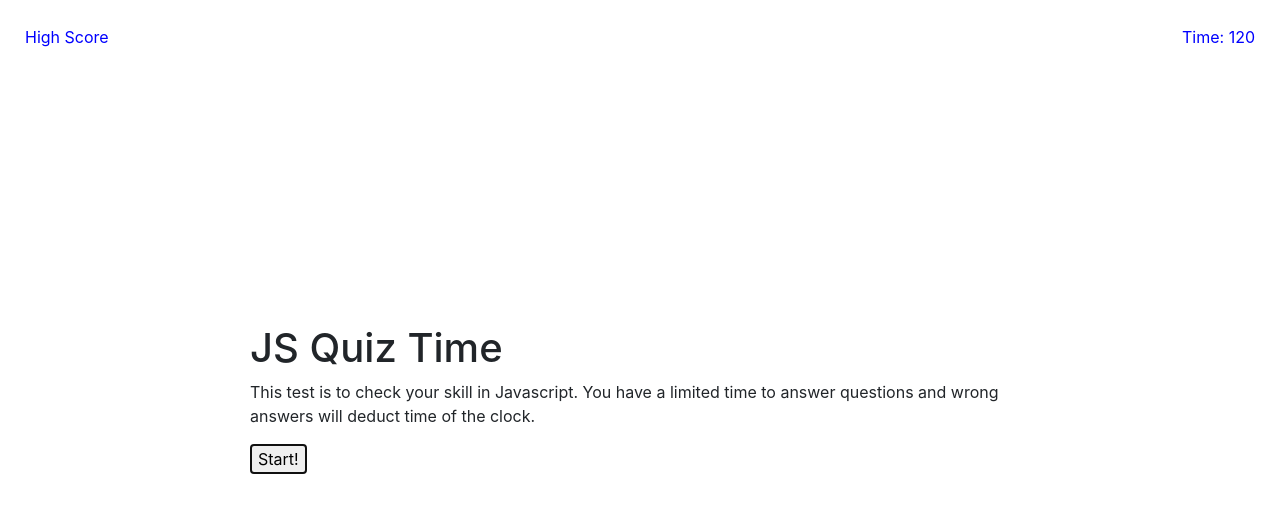
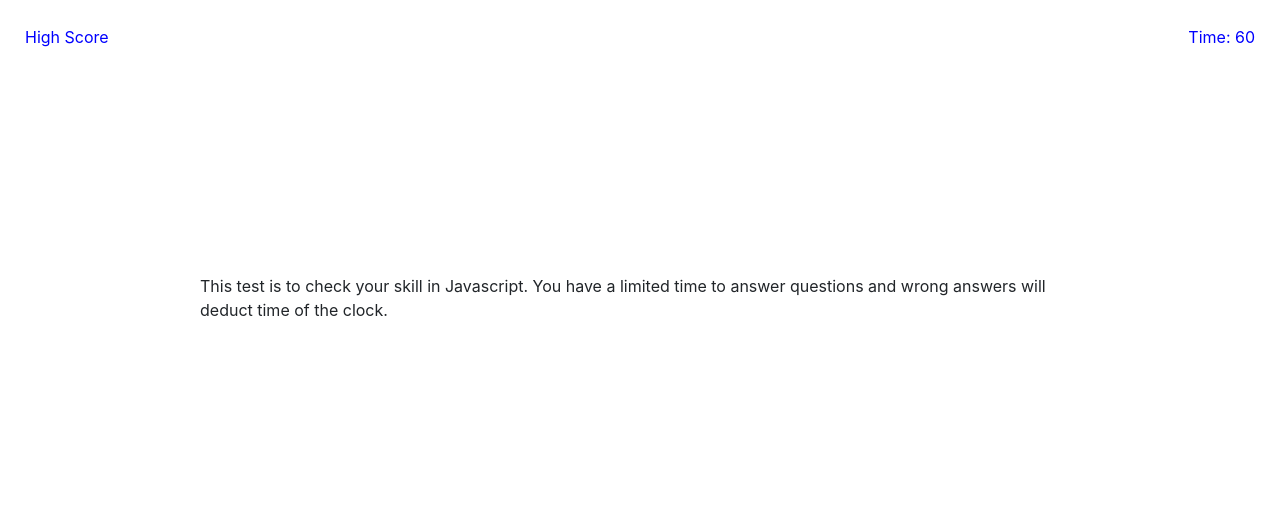
Before and after one commit to Cranekick50/Timed-Quiz, a plain HTML site: page index.html in a window 1280 px wide. Both pictures are taken after a click on the button "Start!". Drawn offline with nearby package versions, Linux system fonts and the light colour scheme.

Commit message:
realized we need to get the timer working before displaying question

```diff
--- a/index.html
+++ b/index.html
@@ -14,12 +14,19 @@
         <div id="timer">Timer</div>
     </nav>
     <div id="main">
-        <h1>JS Quiz Time</h1>
-        <div>
+        <h1 id="qTitle">JS Quiz Time</h1>
+        <div id="question">
             <p>This test is to check your skill in Javascript.  You have a limited time to answer questions and wrong answers will deduct time of the clock.</p>
+            <div class="answerContainer">
+                <p class="choiceA"></p>
+                <p class="choiceB"></p>
+                <p class="choiceC"></p>
+                <p class="choiceD"></p>
+            </div>
             <button id="button">Start!</button>
         </div>
     </div>
+
     <script src="./script.js"></script>
 
 </body>
--- a/script.js
+++ b/script.js
@@ -3,31 +3,87 @@ var mainDiv = document.getElementById("main");
 var hsEl = document.getElementById("highScore");
 var timerEl = document.getElementById("timer");
 var startEl = document.getElementById("button");
-var secondsLeft = 120;
+var qTitleEl = document.getElementById("qTitle")
+var answerEl = document.querySelector("answerContainer");
+var secondsLeft = 60;
+
+var questionEl = document.getElementById("questionContainer");
+var answer1 = document.querySelector("answerOne")
+var answer2 = document.querySelector("answerTwo")
+var answer3 = document.querySelector("answerThree")
+var answer4 = document.querySelector("answerFour")
+
 // var scoreEl = document.
 
 //add styling to the page
-navDiv.style.color = "blue";
-navDiv.style.display = "flex";
-navDiv.style.justifyContent = "space-between";
-navDiv.style.padding = "25px";
+navDiv.setAttribute("style", "color:blue; display:flex; justify-content:space-between; padding:25px")
 
-mainDiv.style.padding = "250px";
+mainDiv.style.padding = "200px";
+
+//make a questions array
+let questions = [
+  {
+    question: "What does JS stand for?",
+    choiceA: "Juice Stand",
+    choiceB: "JavaStudio",
+    choiceC: "Jam Session",
+    choiceD: "JavaScript",
+    correct: "D"
+  },
+  {
+    question: "If you create a function in JS, what must you do to use it?",
+    choiceA: "Jumpstart the function",
+    choiceB: "Call the function",
+    choiceC: "PM the function",
+    choiceD: "Make the function constant",
+    correct: "B"
+  },
+  {
+    question: "What is an object that holds multiple values?",
+    choiceA: "Array",
+    choiceB: "Unordered List",
+    choiceC: "Alphanumeric",
+    choiceD: "Script Bundle",
+    correct: "A"
+  }
+]
 
 // add timer function to chain questions
 startEl.addEventListener("click", startTimer);
-timerEl.textContent = "Time:  " + secondsLeft;
+
 function startTimer() {
-      var timerInterval = setInterval(function () {
-      secondsLeft = secondsLeft - 1;
+      startEl.style.display="none";
+      qTitleEl.style.display="none";
+      setInterval(function () {
+      secondsLeft = secondsLeft --;
+      timerEl.textContent="Time:  " + secondsLeft;
     }, 1000);
 
-    startQ()
+    // renderQuestion()
   }
 
+// start button function must move to first question and start the timer
+let lastQuestionIndex = questions.length - 1;
+let runningQuestionIndex = 0;
 
+// function renderQuestion() {
+//     let q = question[runningQuestionIndex];
+//     question.innerHTML = "<p>"+q.question+"</p>"
+//     choiceA.innerHTML = q.chioiceA;
+//     choiceB.innerHTML = q.chioiceB;
+//     choiceC.innerHTML = q.chioiceC;
+//     choiceD.innerHTML = q.chioiceD;
+//     }
+
+
+// }
+// make an array of questions and answers
 // add end timer function to lose the game if out of time.
-// start button function must move to first question and start the timer
+
 // create function for right and wrong answers. create alert to reveal if right or wrong
 // create function to tally score and enter name
 // last page will be the list of top scores after name is submitted.
+// create an end game function if time runs out
+function endGame() {
+    mainDiv.textContent = "You failed :("
+}
```
